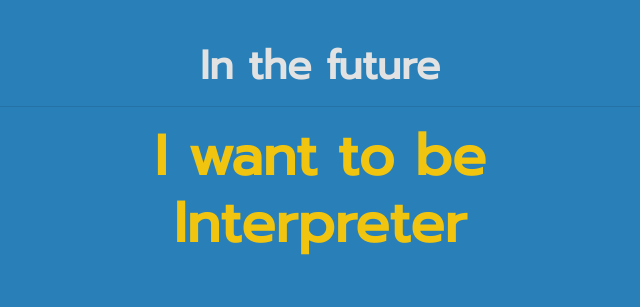
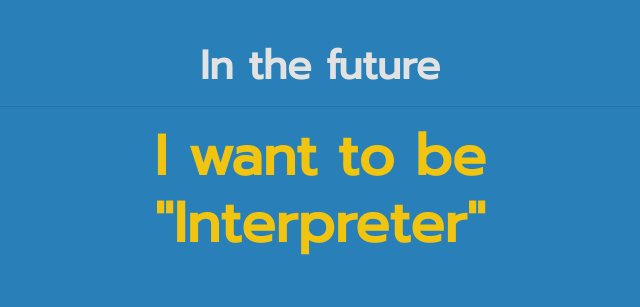
Before and after one commit to praew-pimwaree/praew-pimwaree.github.io, a plain HTML site: page index.html in a window 1280 px wide. Shown: the part 1980-2287 px from the top of the page, 320-960 px from the left. Drawn offline with Linux system fonts and the light colour scheme.

Commit message:
Update index.html

```diff
--- a/index.html
+++ b/index.html
@@ -94,7 +94,7 @@
       <div class="container text-center" style="color: #f1c40f;">
         <h1 style="color: rgb(226, 226, 226);">In the future</h1>
         <hr>
-        <h2 class="mx-auto mb-5">I want to be Interpreter</h2>
+        <h2 class="mx-auto mb-5">I want to be "Interpreter"</h2>
         <!-- <a class="btn btn-primary btn-xl" href="https://startbootstrap.com/template-overviews/stylish-portfolio/">Download Now!</a> -->
       </div>
     </section>
```
